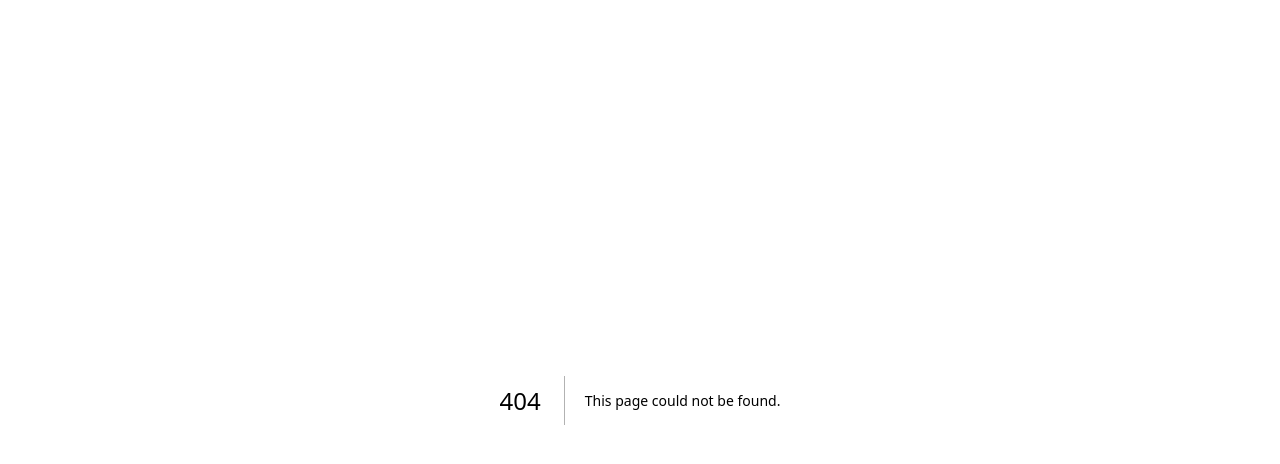
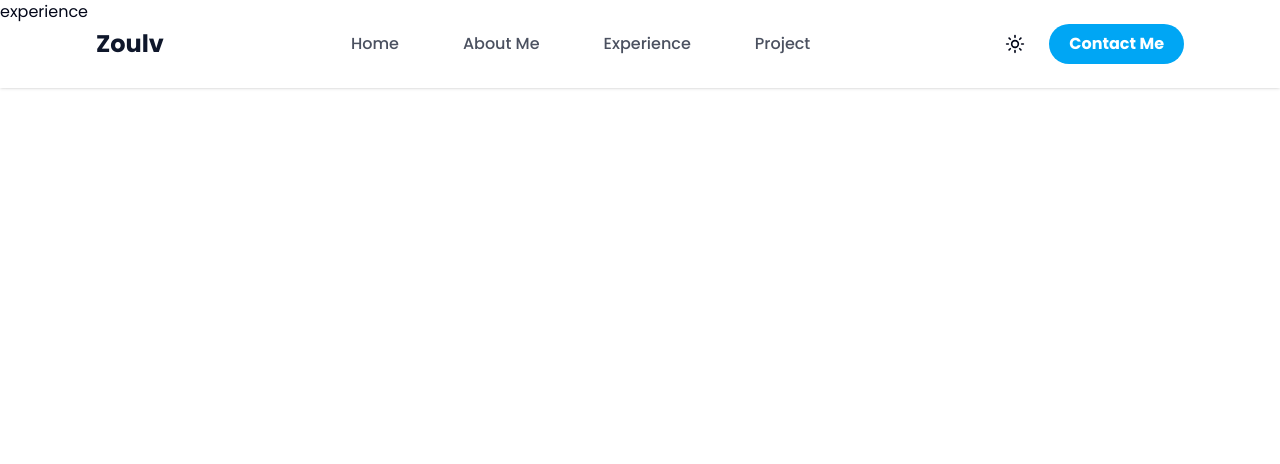
Before and after one commit to atzulf/next-portfolio, a Next.js app: page /experience in a window 1280 px wide. Before the commit this address had no page. Shown: the top 464 px of the page. Built offline with nearby package versions, Linux system fonts and the light colour scheme.

Commit message:
add(Experience): create Experience component and ExperiencePage to display it

```diff
--- /dev/null
+++ b/app/experience/Experience.tsx
@@ -0,0 +1,9 @@
+import React from 'react'
+
+const Experience = () => {
+  return (
+    <div>experience</div>
+  )
+}
+
+export default Experience
--- /dev/null
+++ b/app/experience/page.tsx
@@ -0,0 +1,11 @@
+import Experience from './Experience';
+import Navbar from '@/components/Navbar';
+
+export default function ExperiencePage() {
+    return (
+        <>
+        <Navbar />
+        <Experience />
+        </>
+    );
+}
```
